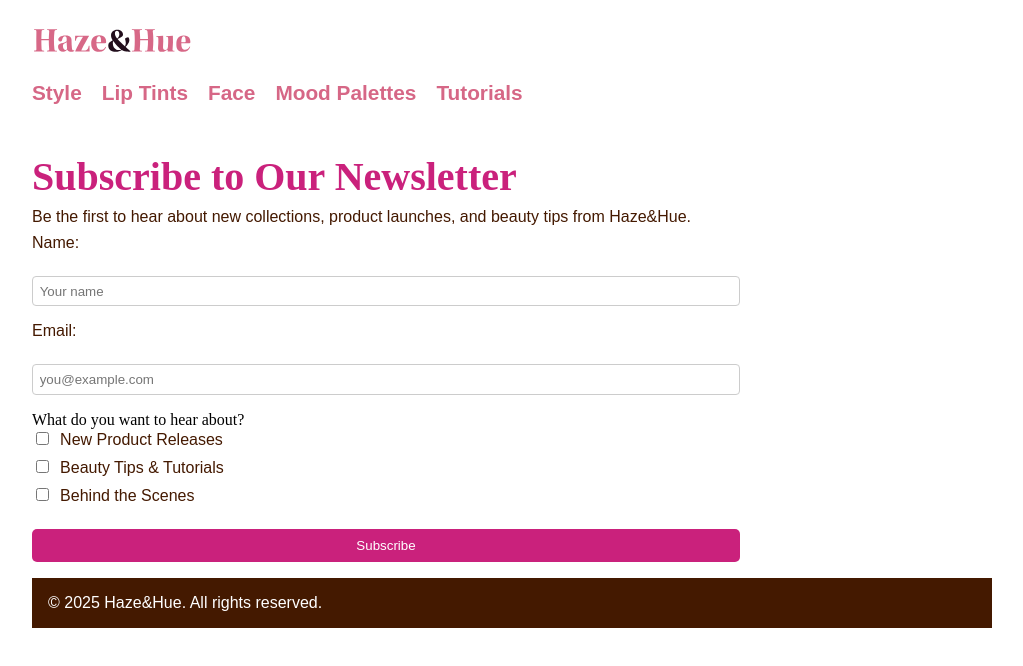
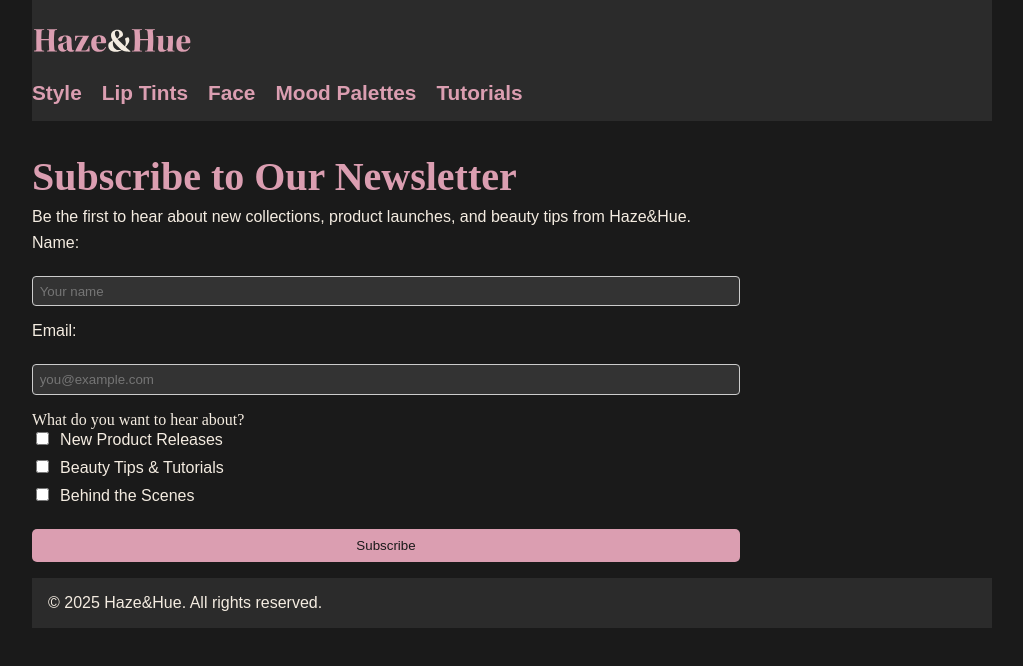
Before and after one commit to jadang1/jadang1.github.io, a plain HTML site: page grc339/digital-magazine/newsletter.html in a window 1280 px wide. Shown: the whole page, without its empty margins (128-1151 px from the left). Drawn offline with Linux system fonts and the dark colour scheme; a web font is replaced by a local one.

Commit message:
Update style.css

```diff
--- a/grc339/digital-magazine/style.css
+++ b/grc339/digital-magazine/style.css
@@ -127,7 +127,7 @@ footer {
 
 .gallery-row {
   display: grid;
-  grid-template-columns: repeat(auto-fit, minmax(150px, 1fr));
+  grid-template-columns: repeat(auto-fit, minmax(9.4rem, 1fr));
   gap: 1rem;
   margin-bottom: 2rem;
 }
@@ -193,7 +193,7 @@ form input[type="checkbox"] {
 
 form button {
   background-color: #CA217C;
-  color: white;
+  color: #fff;
   padding: 0.7em 1.5em;
   border: none;
   font-family: "sofia-pro", sans-serif;
@@ -291,3 +291,63 @@ form button:hover {
     padding: 0;
   }
 }
+
+@media screen and (prefers-color-scheme: dark) {
+
+  h1 {
+    background-image: url("altlogo.svg");
+    background-repeat: no-repeat;
+    background-size: contain;
+    }
+
+    h1 img {
+    opacity: 0;
+    }
+
+    body {
+    background-color: #1a1a1a;
+    color: #f4ece1;
+  }
+
+  header, footer, aside {
+    background-color: #2b2b2b;
+    color: #f4ece1;
+  }
+
+  nav ul li a {
+    color: #db9eb1;
+  }
+
+  h2 {
+    color: #db9eb1;
+  }
+
+  p, figcaption, form label {
+    color: #f4ece1;
+  }
+
+  .gallery-row figcaption,
+  .featured-caption {
+    color: #db9eb1;
+  }
+
+  form section {
+    background-color: #2b2b2b;
+  }
+
+  form input,
+  form textarea {
+    background-color: #333;
+    color: #f4ece1;
+    border: 1px solid #555;
+  }
+
+  form button {
+    background-color: #db9eb1;
+    color: #1a1a1a;
+  }
+
+  form button:hover {
+    background-color: #b87d95;
+  }
+}
```
